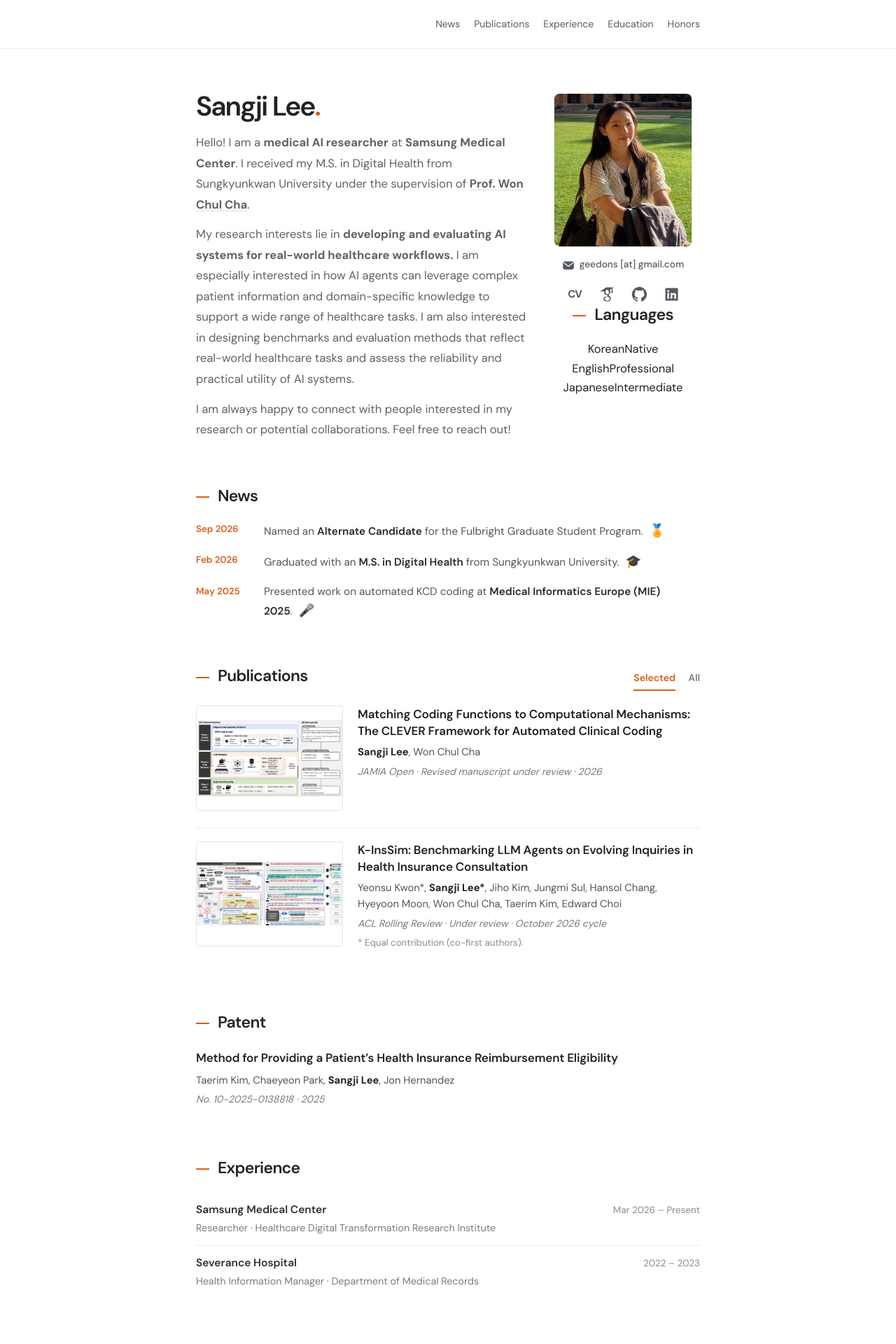
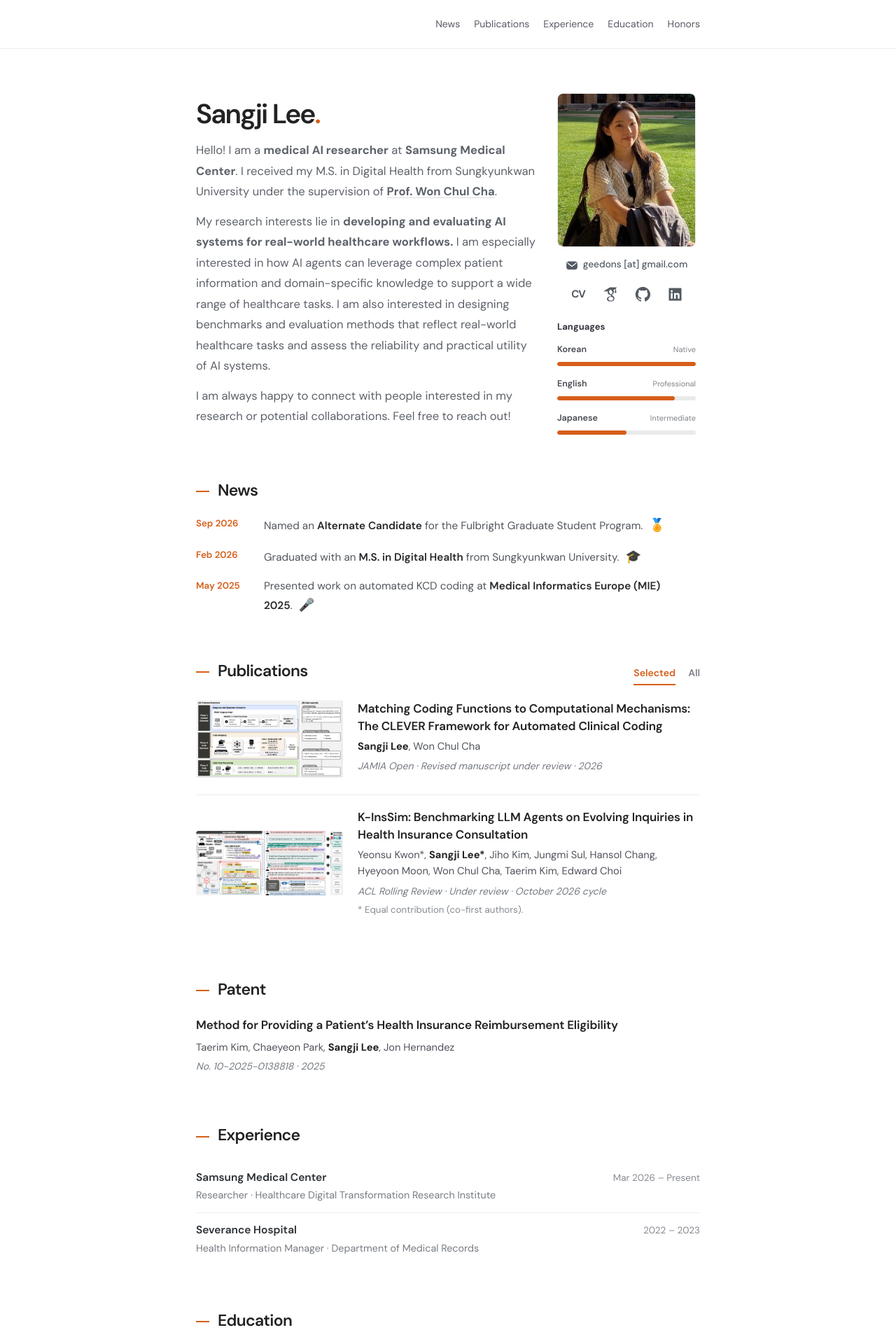
Before and after one commit to sangji06/sangji06.github.io, a Jekyll site: the page built from index.html, in a window 1280 px wide. Shown: the top 1920 px of the page at 70% size. Built offline with Jekyll 4.4.1, drawn with Linux system fonts in a browser that asks for light colours.

Commit message:
Add files via upload

```diff
--- a/assets/css/style.css
+++ b/assets/css/style.css
@@ -295,3 +295,82 @@ footer { font-size:13px; }
   .patent-item h3{font-size:15.7px;}
   .email-solid{width:18px;height:18px;}
 }
+
+
+/* v20: centered introduction/profile group, continuous language progress bars, natural-aspect paper images. */
+@media (min-width: 501px) {
+  .hero {
+    align-items: center;
+    grid-template-columns: minmax(0, 1fr) 210px;
+    gap: 22px;
+  }
+  .portrait-panel { width: 210px; }
+}
+.summary p { text-wrap: pretty; }
+/* Keep advisor's full name together rather than breaking within the link. */
+.advisor-link { white-space: nowrap; }
+
+/* Contact links retain their existing layout above Languages. */
+.language-panel {
+  width: min(100%, 198px);
+  margin: 25px auto 0;
+  text-align: left;
+}
+.language-heading {
+  margin: 0 0 13px;
+  color: #33373c;
+  font-size: 13px;
+  font-weight: 700;
+  line-height: 1.4;
+  letter-spacing: 0;
+}
+.language-heading::before { display: none; }
+.language-item + .language-item { margin-top: 15px; }
+.language-label {
+  display: flex;
+  align-items: baseline;
+  justify-content: space-between;
+  gap: 8px;
+  margin-bottom: 7px;
+  white-space: nowrap;
+}
+.language-name { color: #454950; font-size: 12.5px; font-weight: 600; }
+.language-level { color: #80848a; font-size: 11px; }
+.language-track {
+  width: 100%;
+  height: 6px;
+  background: #eaeaea;
+  border-radius: 999px;
+  overflow: hidden;
+}
+.language-fill {
+  display: block;
+  height: 100%;
+  background: var(--orange);
+  border-radius: inherit;
+}
+
+/* Do not force 210x150 on figures with different native aspect ratios. */
+.pub .thumb {
+  display: block;
+  width: 210px;
+  height: auto;
+  flex: 0 0 210px;
+  align-self: center;
+  object-fit: contain;
+  padding: 0;
+  border: 0;
+  border-radius: 4px;
+  background: transparent;
+}
+@media (max-width: 640px) {
+  .language-panel { margin-top: 22px; }
+  .pub .thumb { width: 148px; flex-basis: 148px; }
+}
+@media (max-width: 500px) {
+  .hero { align-items: initial; }
+  .language-panel { width: min(100%, 208px); }
+}
+@media (max-width: 440px) {
+  .pub .thumb { width: 116px; flex-basis: 116px; }
+}
```
